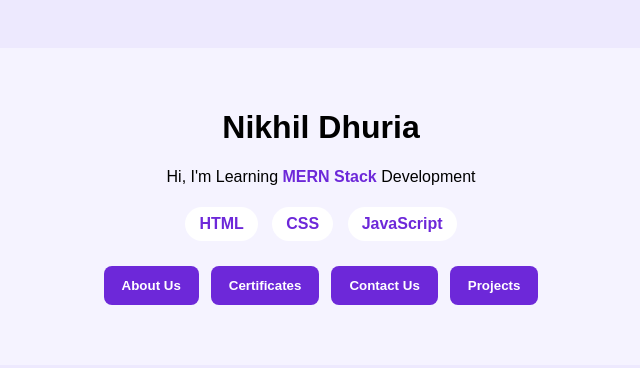
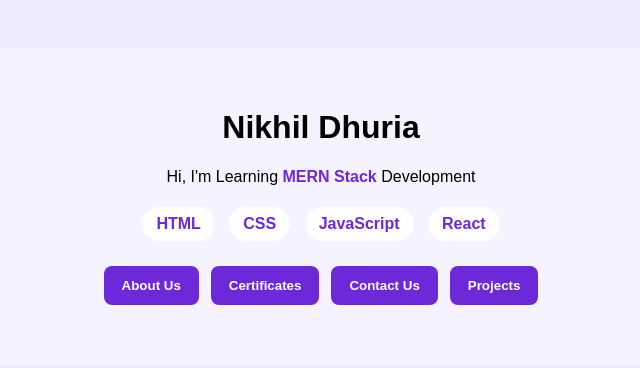
Before and after one commit to xnikhil7/MiniFolio, a plain HTML site: page index.html in a window 1280 px wide. Shown: the whole page, without its empty margins (319-959 px from the left). Drawn offline with Linux system fonts and the light colour scheme.

Commit message:
Skills Updated

```diff
--- a/index.html
+++ b/index.html
@@ -76,6 +76,7 @@
         <p id="skill">HTML</p>
         <p id="skill">CSS</p>
         <p id="skill">JavaScript</p>
+        <p id="skill">React</p>
     </div>
     <div id="actions">
         <button onclick="showAbout()">About Us</button>
```
